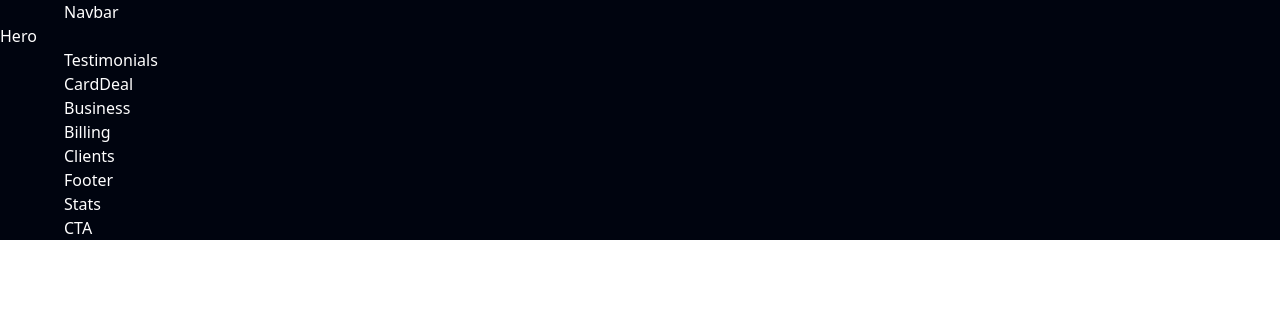
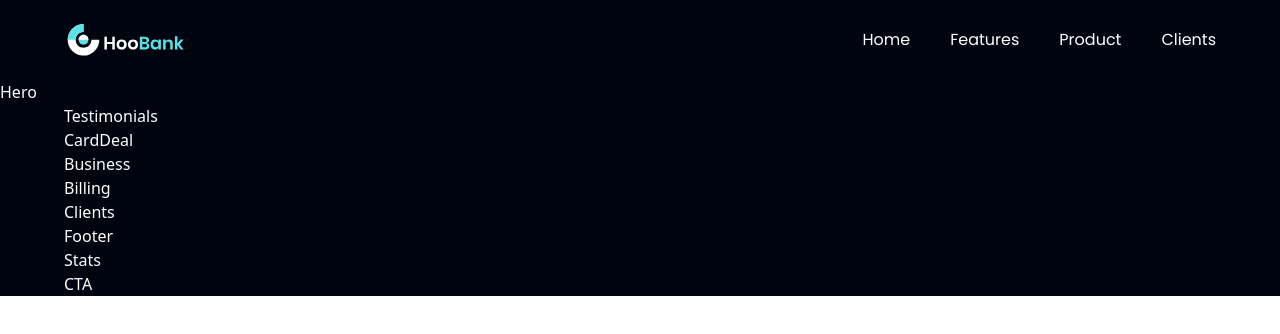
Before and after one commit to taiseen/payment-method-lp, a React (Vite) app: page / in a window 1280 px wide. Shown: the top 334 px of the page. Built offline with nearby package versions, Linux system fonts and the light colour scheme.

Commit message:
nav menu ==> working on

```diff
--- a/src/assets/index.js
+++ b/src/assets/index.js
@@ -24,7 +24,7 @@ import people01 from "./people01.png";
 import people02 from "./people02.png";
 import people03 from "./people03.png";
 
-export {
+const images = {
   airbnb,
   bill,
   binance,
@@ -51,3 +51,5 @@ export {
   people02,
   people03,
 };
+
+export default images;
--- a/src/components/Navbar.jsx
+++ b/src/components/Navbar.jsx
@@ -1,12 +1,50 @@
+import { navLinks } from '../constants';
 import styles from '../styles'
+import images from '../assets'
+import { useState } from 'react';
 
 const Navbar = () => {
+
+  const [toggle, setToggle] = useState(false);
 
   return (
     <div className={`${styles.paddingX} ${styles.flexCenter}`}>
       <div className={`${styles.boxWidth}`}>
 
-        Navbar
+        <nav className='w-full flex justify-between items-center py-6 navbar'>
+
+          <img
+            className='w-[124px] h-[32px]'
+            alt="bankLogo"
+            src={images.logo}
+          />
+
+          {/* Navigation Menu For Desktop 🟡🟡💻🟡🟡 */}
+          <ul className='list-none text-white hidden sm:flex justify-end items-center flex-1'>
+            {
+              navLinks.map((link, index) =>
+                <li
+                  key={index}
+                  className={`font-poppins font-normal cursor-pointer text-[16px] text-white ${navLinks.length - 1 == index ? 'mr-0' : 'mr-10'}`}
+                >
+                  <a href={`#${link.id}`}>
+                    {link.title}
+                  </a>
+                </li>
+              )
+            }
+          </ul>
+
+          {/* Navigation Menu For Mobile 🟡🟡📱🟡🟡 */}
+          <div className='sm:hidden flex flex-1 justify-end items-center'>
+            <img
+              src={toggle ? images.close : images.menu}
+              className='w-[28px] h-[28px] object-contain'
+              alt="menuLogo"
+              onClick={() => setToggle(pre => !pre)}
+            />
+          </div>
+        </nav>
 
       </div>
     </div>
--- a/src/constants/index.js
+++ b/src/constants/index.js
@@ -1,4 +1,4 @@
-import { people01, people02, people03, facebook, instagram, linkedin, twitter, airbnb, binance, coinbase, dropbox, send, shield, star } from "../assets";
+import images from "../assets";
 
 export const navLinks = [
     {
@@ -22,21 +22,21 @@ export const navLinks = [
 export const features = [
     {
         id: "feature-1",
-        icon: star,
+        icon: images.star,
         title: "Rewards",
         content:
             "The best credit cards offer some tantalizing combinations of promotions and prizes",
     },
     {
         id: "feature-2",
-        icon: shield,
+        icon: images.shield,
         title: "100% Secured",
         content:
             "We take proactive steps make sure your information and transactions are secure.",
     },
     {
         id: "feature-3",
-        icon: send,
+        icon: images.send,
         title: "Balance Transfer",
         content:
             "A balance transfer credit card can save you a lot of money in interest charges.",
@@ -50,7 +50,7 @@ export const feedback = [
             "Money is only a tool. It will take you wherever you wish, but it will not replace you as the driver.",
         name: "Herman Jensen",
         title: "Founder & Leader",
-        img: people01,
+        img: images.people01,
     },
     {
         id: "feedback-2",
@@ -58,7 +58,7 @@ export const feedback = [
             "Money makes your life easier. If you're lucky to have it, you're lucky.",
         name: "Steve Mark",
         title: "Founder & Leader",
-        img: people02,
+        img: images.people02,
     },
     {
         id: "feedback-3",
@@ -66,7 +66,7 @@ export const feedback = [
             "It is usually people in the money business, finance, and international trade that are really rich.",
         name: "Kenn Gallagher",
         title: "Founder & Leader",
-        img: people03,
+        img: images.people03,
     },
 ];
 
@@ -157,22 +157,22 @@ export const footerLinks = [
 export const socialMedia = [
     {
         id: "social-media-1",
-        icon: instagram,
+        icon: images.instagram,
         link: "https://www.instagram.com/",
     },
     {
         id: "social-media-2",
-        icon: facebook,
+        icon: images.facebook,
         link: "https://www.facebook.com/",
     },
     {
         id: "social-media-3",
-        icon: twitter,
+        icon: images.twitter,
         link: "https://www.twitter.com/",
     },
     {
         id: "social-media-4",
-        icon: linkedin,
+        icon: images.linkedin,
         link: "https://www.linkedin.com/",
     },
 ];
@@ -180,18 +180,18 @@ export const socialMedia = [
 export const clients = [
     {
         id: "client-1",
-        logo: airbnb,
+        logo: images.airbnb,
     },
     {
         id: "client-2",
-        logo: binance,
+        logo: images.binance,
     },
     {
         id: "client-3",
-        logo: coinbase,
+        logo: images.coinbase,
     },
     {
         id: "client-4",
-        logo: dropbox,
+        logo: images.dropbox,
     },
 ];
```
